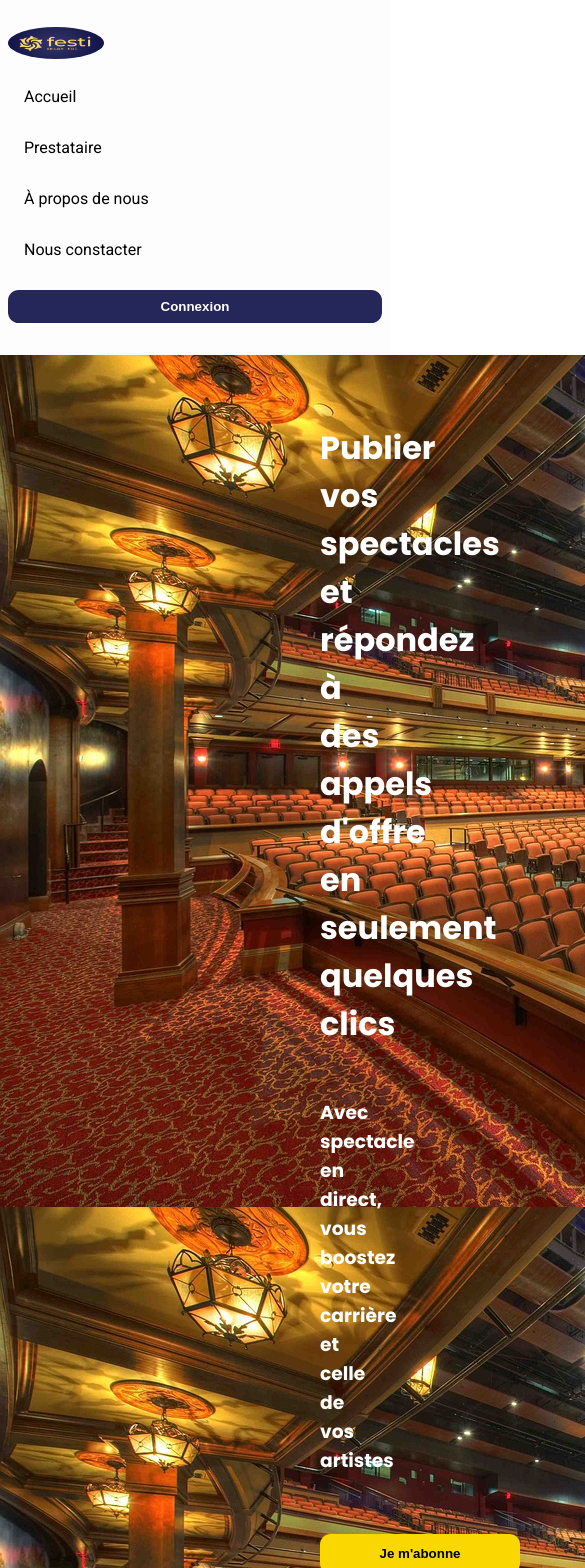
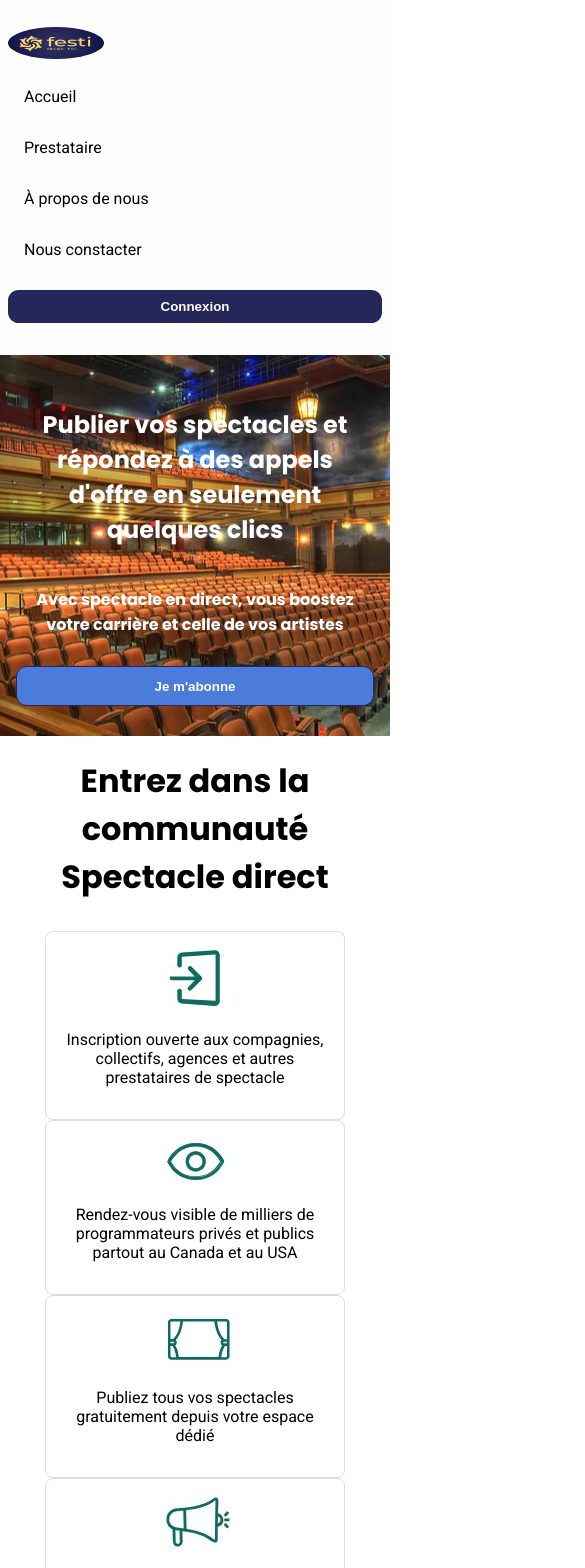
Before and after one commit to urngniaba/evenements-salle-spectacle, a Next.js app: page /prestataire in a window 390 px wide. Shown: the top 1568 px of the page, 585 px wide, since content can reach past the window. Built offline with nearby package versions, Linux system fonts and the light colour scheme.

Commit message:
Gestion de la responsivite des pages a propos et prestataire

```diff
--- a/app/prestataire/prestataire.module.css
+++ b/app/prestataire/prestataire.module.css
@@ -1,56 +1,148 @@
-.prestataire{
+.prestataire {
     display: flex;
     padding: 2em;
     margin: 2em 6em;
     justify-content: space-between;
     flex-wrap: wrap;
 }
-.prestataire_body{
+
+.prestataire_body {
     text-align: center;
 }
-.image_prestation{
+
+.image_prestation {
     height: 50px;
     width: 50px;
 }
-.banniere_prestataire{
+
+.banniere_prestataire {
     text-align: center;
     background-image: url("../../public/ImageAffichage/salle.jpg");
     object-fit: cover;
     padding: 0 20em 2em 20em;
     border-top: #FDFDFD 0.1px solid;
 }
-.banniere_prestataire h1, .banniere_prestataire h3, .consultation h1, .consultation h3 {
+
+.banniere_prestataire h1,
+.banniere_prestataire h3,
+.consultation h1,
+.consultation h3 {
     color: white;
     padding-top: 1.5em;
 }
 
-.banniere_prestataire button, .consultation button {
-    background-color: #FBD702;
+.banniere_prestataire button,
+.consultation button {
+    background-color: #4B7CDC;
     font-weight: bold;
+    color: white;
     display: inline-block;
     margin-right: 3em;
     height: 3em;
     width: 15em;
-    border: none;
+    border: .1rem solid #252659;
     border-radius: 0.8em;
-    padding-left: 1em;
-    padding-right: 1em;
+    padding: 0 1em;
     margin-top: 3em;
 }
 
-.banniere_prestataire button:hover {
+.banniere_prestataire button:hover, .consultation button:hover {
     cursor: pointer;
+    background-color: #252659;
+    border: .1rem solid #4B7CDC;
 }
-.prestation_vente{
+
+.prestation_vente {
     display: flex;
     justify-content: space-between;
     padding: 2em 6em;
     margin-top: 5em;
 }
-.consultation{
+
+.consultation {
     text-align: center;
     background-color: #0B6D62;
     margin: 2em 6em;
     padding: 0 10em 2em 10em;
     border-radius: 0.5em;
 }
+
+/* Media Queries pour le responsive */
+@media (max-width: 1024px) {
+    .prestataire {
+        margin: 2em 3em;
+        padding: 1em;
+        justify-content: center;
+    }
+
+    .prestation_vente {
+        flex-direction: column;
+        align-items: center;
+        padding: 2em 3em;
+    }
+
+    .banniere_prestataire {
+        padding: 0 5em 2em 5em;
+        background-position: center;
+    }
+}
+
+@media (max-width: 768px) {
+    .prestataire {
+        margin: 1em 2em;
+        padding: 1em;
+        justify-content: center;
+    }
+
+    .prestation_vente {
+        flex-direction: column;
+        align-items: center;
+        padding: 1em 2em;
+    }
+
+    .banniere_prestataire {
+        padding: 0 2em 2em 2em;
+    }
+
+    .banniere_prestataire h1,
+    .banniere_prestataire h3,
+    .consultation h1,
+    .consultation h3 {
+        font-size: 1.2em;
+    }
+
+    .banniere_prestataire button,
+    .consultation button {
+        width: 100%;
+        margin: 1em 0;
+    }
+
+    .consultation {
+        margin: 1em 2em;
+        padding: 1em 2em;
+    }
+}
+
+@media (max-width: 480px) {
+    .prestataire {
+        margin: 0.5em;
+        padding: 0.5em;
+    }
+
+    .banniere_prestataire {
+        padding: 0 1em 1em 1em;
+    }
+
+    .banniere_prestataire h1 {
+        font-size: 1.5em;
+    }
+
+    .banniere_prestataire h3 {
+        font-size: 1em;
+    }
+
+    .consultation {
+        margin: 0.5em;
+        padding: 0.5em;
+    }
+}
--- a/components/Prestation.module.css
+++ b/components/Prestation.module.css
@@ -1,7 +1,27 @@
-.prestation{
-    width: 17%;
+.prestation {
+    width: 100%;
+    max-width: 300px;
+    margin: 0 auto;
+    padding: 1rem;
+    text-align: center;
+    border: 1px solid #ddd;
+    border-radius: 8px;
 }
-.image_prestation{
-    height: 50px;
-    width: 75px;
+
+.image_prestation {
+    height: auto;
+    max-width: 100px;
 }
+
+/* Responsive design */
+@media (min-width: 768px) {
+    .prestation {
+        width: 45%;
+    }
+}
+
+@media (min-width: 1024px) {
+    .prestation {
+        width: 17%;
+    }
+}
--- a/components/PrestationVente.jsx
+++ b/components/PrestationVente.jsx
@@ -1,9 +1,8 @@
 import styles from "@/components/PrestationVente.module.css"
 
 // Composant representant une etape (cadre en bleue avec les numero dans un cercle) des vente des prestations
-export default function PrestionVente({children, numero}) {
-    return (
-        <div className={styles.prestation_vente_etape}>
+export default function PrestionVente({ children, numero }) {
+    return <div className={styles.prestation_vente_etape}>
         <div className={styles.numero}>
             <span>{numero}</span>
         </div>
@@ -11,5 +10,4 @@ export default function PrestionVente({children, numero}) {
             {children}
         </p>
     </div>
-    )
 }
--- a/components/PrestationVente.module.css
+++ b/components/PrestationVente.module.css
@@ -1,20 +1,26 @@
-.prestation_vente_etape{
+.prestation_vente_etape {
     background-color: #242947;
     padding: 1em;
     border-radius: 0.5em;
-    width: 30%;
-    height: 12em;
+    width: 100%;
+    max-width: 30%;
+    height: auto;
+    min-height: 12em;
     position: relative;
     display: flex;
     justify-content: center;
     align-items: center;
+    flex-direction: column;
+    text-align: center;
+    margin: 1em auto;
 }
 
-.prestation_vente_etape p{
+.prestation_vente_etape p {
     color: white;
+    font-size: 1rem;
 }
 
-.numero{
+.numero {
     background-color: coral;
     border-radius: 50%;
     display: flex;
@@ -23,12 +29,47 @@
     height: 5em;
     width: 5em;
     position: absolute;
-    top: -3em;
-    left: 40%;
+    top: -2.5em;
+    left: 50%;
+    transform: translateX(-50%);
+}
 
-}
-.numero span{
+.numero span {
     font-size: 2rem;
     font-weight: bold;
     font-family: Arial, Helvetica, sans-serif;
 }
+
+@media (max-width: 768px) {
+    .prestation_vente_etape {
+        max-width: 80%;
+        padding: 1.5em;
+    }
+
+    .numero {
+        height: 4em;
+        width: 4em;
+        font-size: 1.5rem;
+    }
+
+    .prestation_vente_etape p {
+        font-size: 0.9rem;
+    }
+}
+
+@media (max-width: 480px) {
+    .prestation_vente_etape {
+        max-width: 90%;
+        padding: 1em;
+    }
+
+    .numero {
+        height: 3.5em;
+        width: 3.5em;
+        font-size: 1.2rem;
+    }
+
+    .prestation_vente_etape p {
+        font-size: 0.8rem;
+    }
+}
```
Also changed, not shown: app/apropos/page.module.css (+54 -39 lines), components/EntetePage.module.css (+34 -2 lines). Lines whose indentation alone changed are shown as unchanged.
